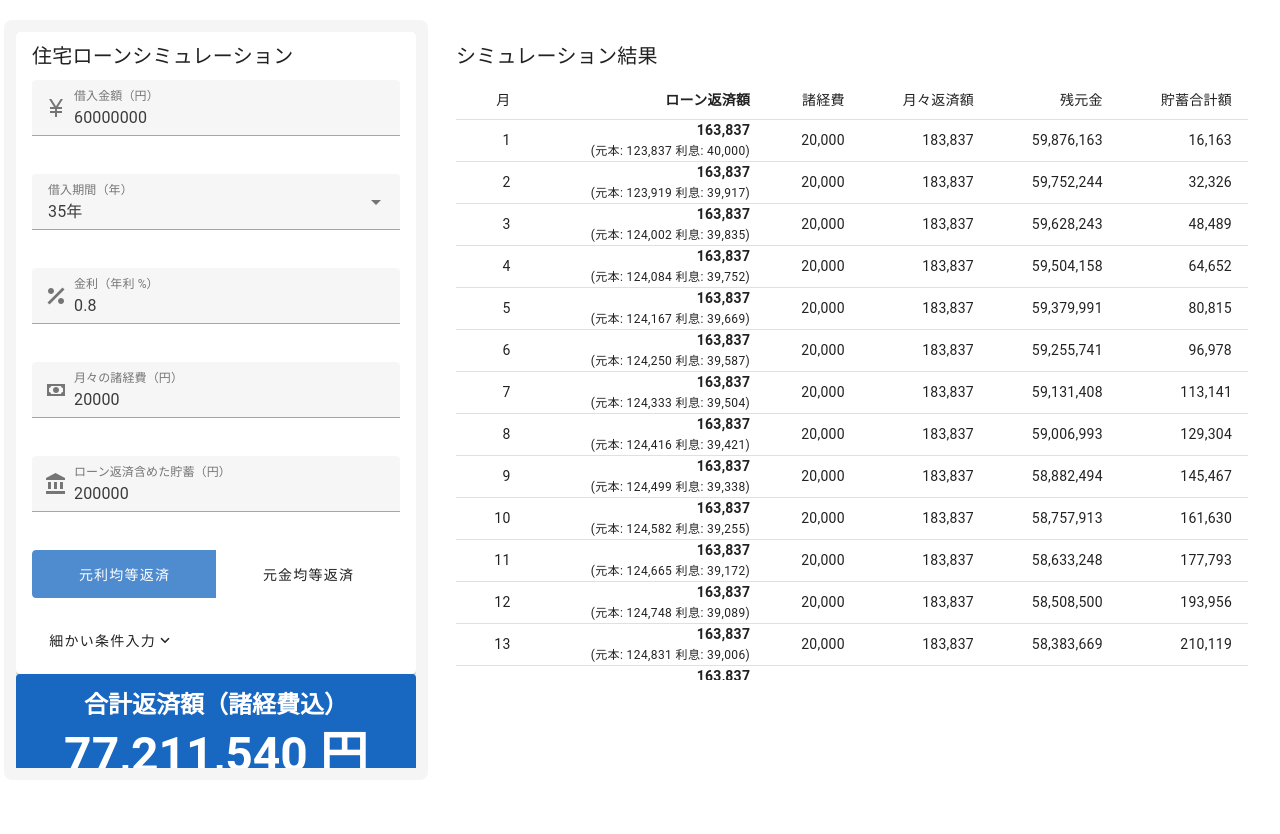
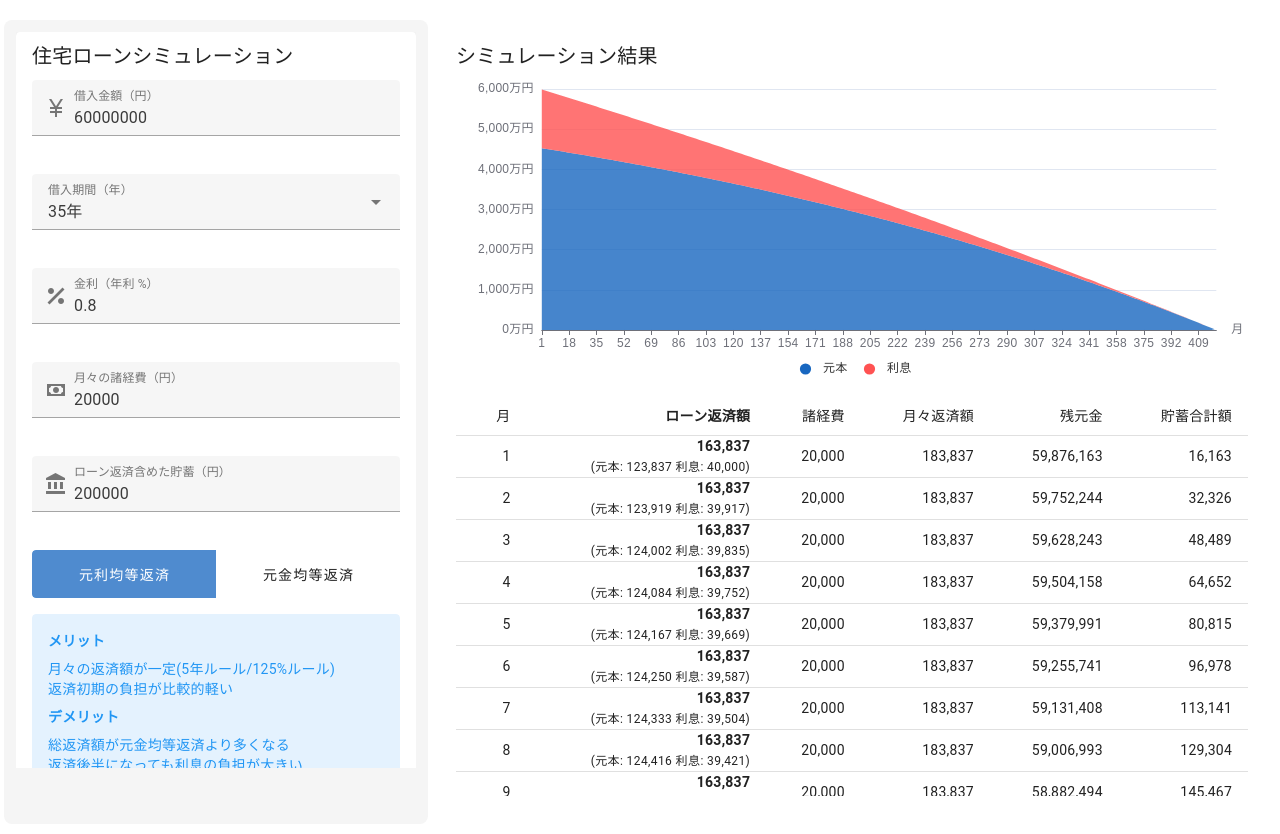
Before and after one commit to ateliee/loan-simulation, a Nuxt app in the folder nuxt/: page / in a window 1280 px wide. Shown: the top 834 px of the page. Before the commit the page ends 800 px from the top, so only its background shows below. Built offline with nearby package versions, Linux system fonts and the light colour scheme.

Commit message:
add: chatを追加

```diff
--- /dev/null
+++ b/nuxt/components/LoanChart.vue
@@ -0,0 +1,138 @@
+<template>
+  <div class="chart-container">
+    <v-chart class="chart" :option="chartOption" autoresize />
+  </div>
+</template>
+
+<script setup lang="ts">
+import { use } from 'echarts/core'
+import { CanvasRenderer } from 'echarts/renderers'
+import { LineChart } from 'echarts/charts'
+import {
+  TitleComponent,
+  TooltipComponent,
+  LegendComponent,
+  GridComponent,
+} from 'echarts/components'
+import VChart from 'vue-echarts'
+import { type PropType, computed } from 'vue'
+import type { LoanResult } from '~/types/loan'
+
+use([
+  CanvasRenderer,
+  LineChart,
+  TitleComponent,
+  TooltipComponent,
+  LegendComponent,
+  GridComponent,
+])
+
+const props = defineProps({
+  resultTable: { type: Object as PropType<LoanResult[]>, required: true },
+})
+
+const chartOption = computed(() => {
+  const maxTotal = Math.max(
+    ...props.resultTable.map(row => row.remainingPrincipal)
+  )
+  const maxValue = Math.ceil(maxTotal / 1000000) * 1000000 // 100万円単位で切り上げ
+
+  return {
+    tooltip: {
+      trigger: 'axis',
+      axisPointer: {
+        type: 'cross',
+        crossStyle: {
+          color: '#999'
+        }
+      },
+      formatter: (params: { dataIndex: number }[]) => {
+        const month = params[0].dataIndex + 1
+        const year = Math.floor(month / 12) + 1
+        const monthInYear = month % 12 || 12
+        const row = props.resultTable[params[0].dataIndex]
+        const totalPayment = row.principalPayment + row.interest
+        const principalRatio = (row.principalPayment / totalPayment * 100).toFixed(1)
+        const interestRatio = (row.interest / totalPayment * 100).toFixed(1)
+
+        let result = `${month}ヶ月目 (${year}年${monthInYear}ヶ月)<br/>`
+        result += `ローン返済額: ${totalPayment.toLocaleString()}円<br/>`
+        result += `元本返済額: ${row.principalPayment.toLocaleString()}円 (${principalRatio}%)<br/>`
+        result += `利息: ${row.interest.toLocaleString()}円 (${interestRatio}%)<br/>`
+        result += `残元金: ${row.remainingPrincipal.toLocaleString()}円`
+        return result
+      },
+    },
+    legend: {
+      data: ['元本', '利息'],
+      bottom: 0,
+    },
+    grid: {
+      left: '3%',
+      right: '4%',
+      bottom: '10%',
+      top: '3%',
+      containLabel: true,
+    },
+    xAxis: {
+      type: 'category',
+      data: props.resultTable.map((_, idx) => idx + 1),
+      name: '月',
+      boundaryGap: false,
+    },
+    yAxis: {
+      type: 'value',
+      name: '金額（円）',
+      max: maxValue,
+      axisLabel: {
+        formatter: (value: number) => (value / 10000).toLocaleString() + '万円',
+      },
+    },
+    series: [
+      {
+        name: '元本',
+        type: 'line',
+        stack: 'total',
+        data: props.resultTable.map(row => row.principalPayment / (row.principalPayment + row.interest) * row.remainingPrincipal),
+        itemStyle: { color: '#1867C0' },
+        lineStyle: {
+          width: 0
+        },
+        symbol: 'none',
+        areaStyle: {
+          opacity: 0.8,
+          color: '#1867C0'
+        }
+      },
+      {
+        name: '利息',
+        type: 'line',
+        stack: 'total',
+        data: props.resultTable.map(row => row.interest / (row.principalPayment + row.interest) * row.remainingPrincipal),
+        itemStyle: { color: '#FF5252' },
+        lineStyle: {
+          width: 0
+        },
+        symbol: 'none',
+        areaStyle: {
+          opacity: 0.8,
+          color: '#FF5252'
+        }
+      },
+    ],
+  }
+})
+</script>
+
+<style lang="scss" scoped>
+.chart-container {
+  width: 100%;
+  height: 300px;
+  margin-bottom: 1rem;
+}
+
+.chart {
+  width: 100%;
+  height: 100%;
+}
+</style>
--- a/nuxt/components/LoanForm.vue
+++ b/nuxt/components/LoanForm.vue
@@ -56,6 +56,47 @@
           <v-btn value="principalInterest" class="flex-grow-1">元利均等返済</v-btn>
           <v-btn value="principalOnly" class="flex-grow-1">元金均等返済</v-btn>
         </v-btn-toggle>
+
+        <div v-if="localRepaymentType === 'principalInterest'" class="mb-4">
+          <v-alert
+            color="info"
+            variant="tonal"
+            class="mb-2"
+          >
+            <div class="text-body-2">
+              <div class="mb-2"><strong>メリット</strong></div>
+              <ul class="mb-2">
+                <li>月々の返済額が一定(5年ルール/125%ルール)</li>
+                <li>返済初期の負担が比較的軽い</li>
+              </ul>
+              <div class="mb-2"><strong>デメリット</strong></div>
+              <ul>
+                <li>総返済額が元金均等返済より多くなる</li>
+                <li>返済後半になっても利息の負担が大きい</li>
+              </ul>
+            </div>
+          </v-alert>
+        </div>
+        <div v-if="localRepaymentType === 'principalOnly'" class="mb-4">
+          <v-alert
+            color="info"
+            variant="tonal"
+            class="mb-2"
+          >
+            <div class="text-body-2">
+              <div class="mb-2"><strong>メリット</strong></div>
+              <ul class="mb-2">
+                <li>総返済額が元利均等返済より少なくなる</li>
+                <li>返済期間が進むにつれて月々の返済額が減少</li>
+              </ul>
+              <div class="mb-2"><strong>デメリット</strong></div>
+              <ul>
+                <li>返済初期の月々の返済額が大きい</li>
+                <li>返済額が月ごとに変動するため家計管理が難しい</li>
+              </ul>
+            </div>
+          </v-alert>
+        </div>
 
         <v-expand-transition>
           <div v-show="showAdvancedOptions">
--- a/nuxt/components/LoanResult.vue
+++ b/nuxt/components/LoanResult.vue
@@ -2,8 +2,9 @@
   <v-card flat>
     <v-card-title class="text-h6">シミュレーション結果</v-card-title>
     <v-card-text>
+      <LoanChart :result-table="resultTable" />
       <div class="table-container">
-        <v-table density="compact" fixed-header height="calc(100vh - 200px)">
+        <v-table density="compact" fixed-header height="calc(100vh - 400px)">
           <thead>
             <tr>
               <th class="text-end">月</th>
@@ -39,7 +40,9 @@
 
 <script setup lang="ts">
 import type { PropType } from 'vue';
-import type { LoanResult } from '~/types/loan'
+import type { LoanResult } from '~/types/loan';
+import LoanChart from './LoanChart.vue';
+
 defineProps({
   resultTable: { type: Object as PropType<LoanResult[]>, required: true },
   earlyRepaymentYears: { type: Number, default: undefined },
@@ -57,4 +60,3 @@ defineProps({
   background-color: rgba(var(--v-theme-primary), 0.1);
 }
 </style>
-~/nuxt/types/loan
--- a/nuxt/package.json
+++ b/nuxt/package.json
@@ -20,8 +20,10 @@
   },
   "dependencies": {
     "@mdi/font": "^7.4.47",
+    "echarts": "^5.6.0",
     "nuxt": "^3.17.4",
     "vue": "^3.5.15",
+    "vue-echarts": "^7.0.3",
     "vue-router": "^4.5.1",
     "vuetify": "^3.8.7"
   },
```
Also changed, not shown: 1 other file (tests, documents, lock files or other folders).
